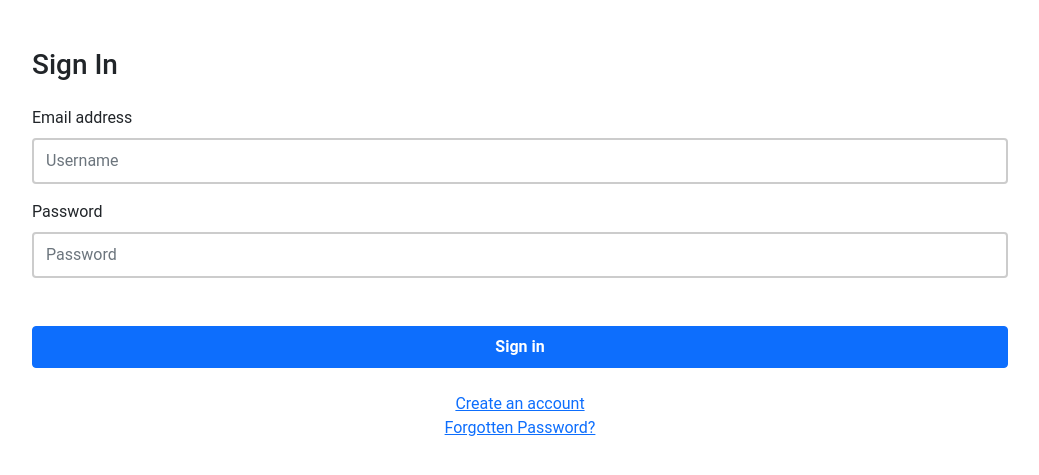
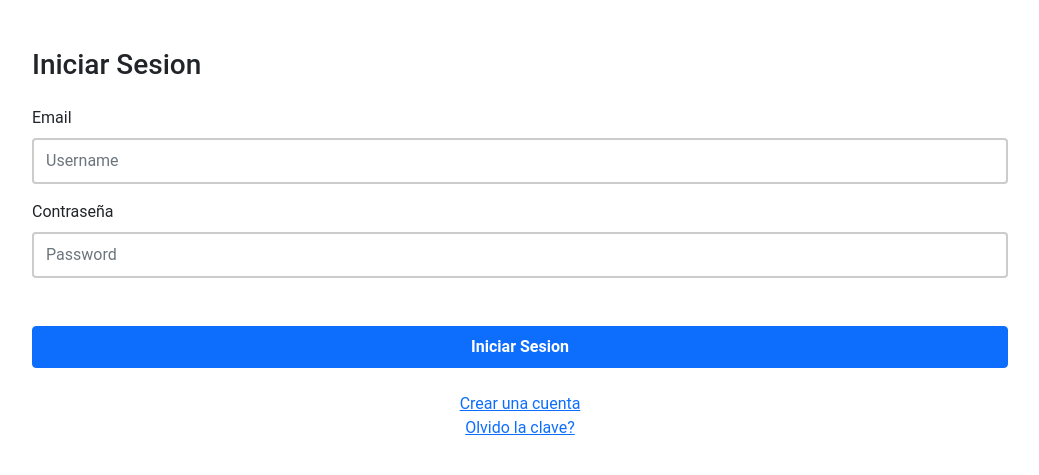
Before and after one commit to RoyWoods2/MiCondominio, a Django app: page /account/login/ in a window 1280 px wide. Shown: the part 94-569 px from the top of the page, without its empty margins (120-1159 px from the left). Run offline with Django 3.2, Linux system fonts and the light colour scheme; data comes from the database, SQL or seed files in the repository.

Commit message:
cambio de nombres

```diff
--- a/templates/account/login.html
+++ b/templates/account/login.html
@@ -1,27 +1,27 @@
 {% extends "./sub_base.html" %}
-{% block title %}Log-in{% endblock %}
+{% block title %}Ingresar {% endblock %}
 {% block sub_content %}
 
 <form class="account-form" action="{% url 'account:login' %}" method="post">
   {% csrf_token %}
-  <h3 class="mb-4">Sign In</h3>
+  <h3 class="mb-4">Iniciar Sesion</h3>
   {% if form.errors %}
   <div class="alert alert-primary" role="alert">
-    Error: Username or Password not correct!
+    ERROR: Ingreso la clave o el usuario de forma incorrecta
   </div>
   {% endif %}
-  <label class="form-label">{{ form.username.label}}</label>
+  <label class="form-label">Email</label>
   {{ form.username}}
-  <label class="form-label">{{ form.password.label}}</label>
+  <label class="form-label">Contraseña</label>
   {{ form.password}}
   <div class="d-grid gap-2">
     <input type="hidden" name="next" value="{{ next }}">
-    <button class="btn btn-primary py-2 mb-4 mt-5 fw-bold" type="submit" value="Log-in">Sign in
+    <button class="btn btn-primary py-2 mb-4 mt-5 fw-bold" type="submit" value="Log-in">Iniciar Sesion
     </button>
   </div>
   <div class="flex-column justify-content-center mx-auto pb-3">
-    <div class="text-center"><a href="{% url "account:register" %}">Create an account</a></div>
-    <div class="text-center"><a href="{% url "account:pwdreset" %}">Forgotten Password?</a></div>
+    <div class="text-center"><a href="{% url "account:register" %}">Crear una cuenta</a></div>
+    <div class="text-center"><a href="{% url "account:pwdreset" %}">Olvido la clave?</a></div>
   </div>
 </form>
 
--- a/templates/base.html
+++ b/templates/base.html
@@ -14,6 +14,7 @@
     integrity="sha384-ygbV9kiqUc6oa4msXn9868pTtWMgiQaeYH7/t7LECLbyPA2x65Kgf80OJFdroafW" crossorigin="anonymous">
   </script>
   <link rel="stylesheet" href="{% static 'core/css/base.css' %}">
+  <link rel="stylesheet" href="{% static 'store/css/store.css' %}">
   <link rel="stylesheet" href="{% block stylesheet %}{% endblock %}">
 </head>
 
--- a/templates/store/category.html
+++ b/templates/store/category.html
@@ -1,6 +1,6 @@
 {% extends "../base.html" %}
 {% block title %}
-{% if category %}{{ category.name }}{% else %}Products{% endif %}
+{% if category %}{{ category.name }}{% else %}Producto{% endif %}
 {% endblock %}
 {% block content %}
 
--- a/templates/store/index.html
+++ b/templates/store/index.html
@@ -79,7 +79,7 @@
                 <img   src="{% static 'slider/banner2.jpg' %}" class="d-block w-100" alt="...">
               </div>
               <div class="carousel-item">
-                <img src="{% static 'slider/banner.jpg' %}" class="d-block w-100" alt="...">
+                <img src="{% static 'slider/banner3.jpg' %}" class="d-block w-100" alt="...">
               </div>
             </div>
             <button class="carousel-control-prev" type="button" data-bs-target="#carouselExampleControls" data-bs-slide="prev">
@@ -95,6 +95,7 @@
 
 </div>
 
+
           {% endif %}
 
 
--- a/templates/store/single.html
+++ b/templates/store/single.html
@@ -5,6 +5,8 @@
 {% if product %}{{ product.title }}{% else %}Product{% endif %}
 {% endblock %}
 {% block content %}
+<body>
+
 
 <div class="container">
 {% if messages %}
@@ -61,6 +63,7 @@
       </div>
     </div>
   </div>
+</body>
 
   <script>
     $(document).on('click', '#add-button', function (e) {
```
Also changed, not shown: templates/account/registration/register.html (+7 -7 lines).
